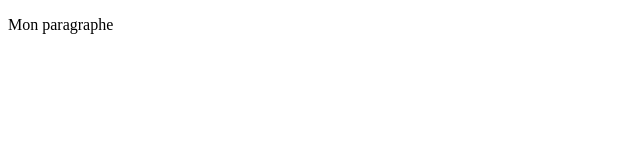
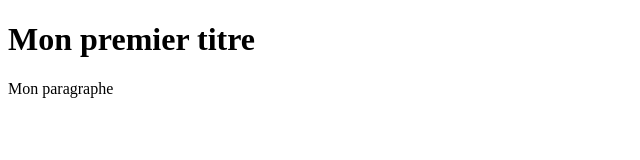
Before and after one commit to ClaRa-git/MonPremierProjetHTML, a plain HTML site: page index.html in a window 1280 px wide. Shown: the whole page, without its empty margins (0-640 px from the left). Drawn offline with Linux system fonts and the light colour scheme.

Commit message:
Ajout du titre

```diff
--- a/index.html
+++ b/index.html
@@ -6,6 +6,7 @@
     <title>Mon fichier</title>
 </head>
 <body>
+    <h1>Mon premier titre</h1>
     <p>
         Mon paragraphe
     </p>
```
